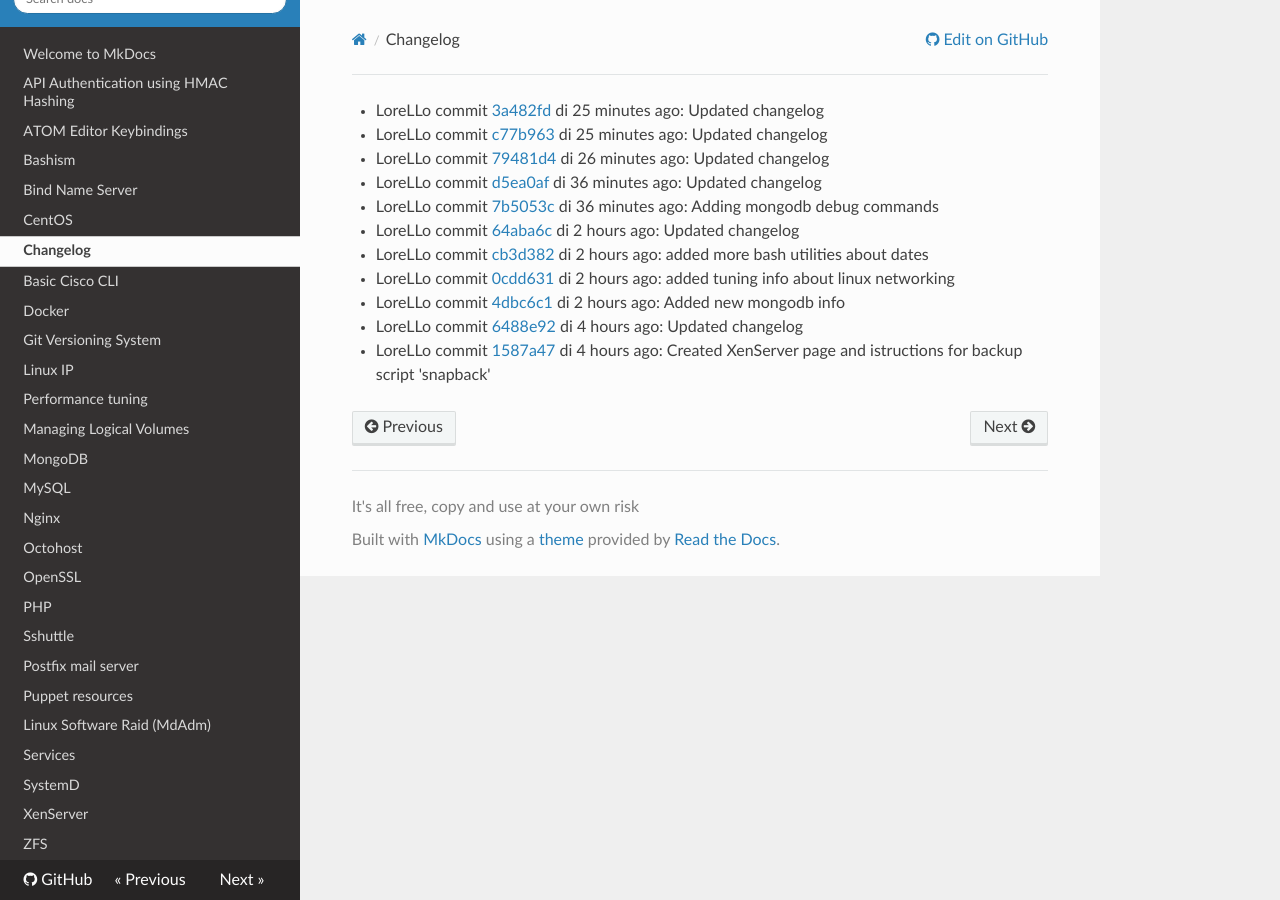
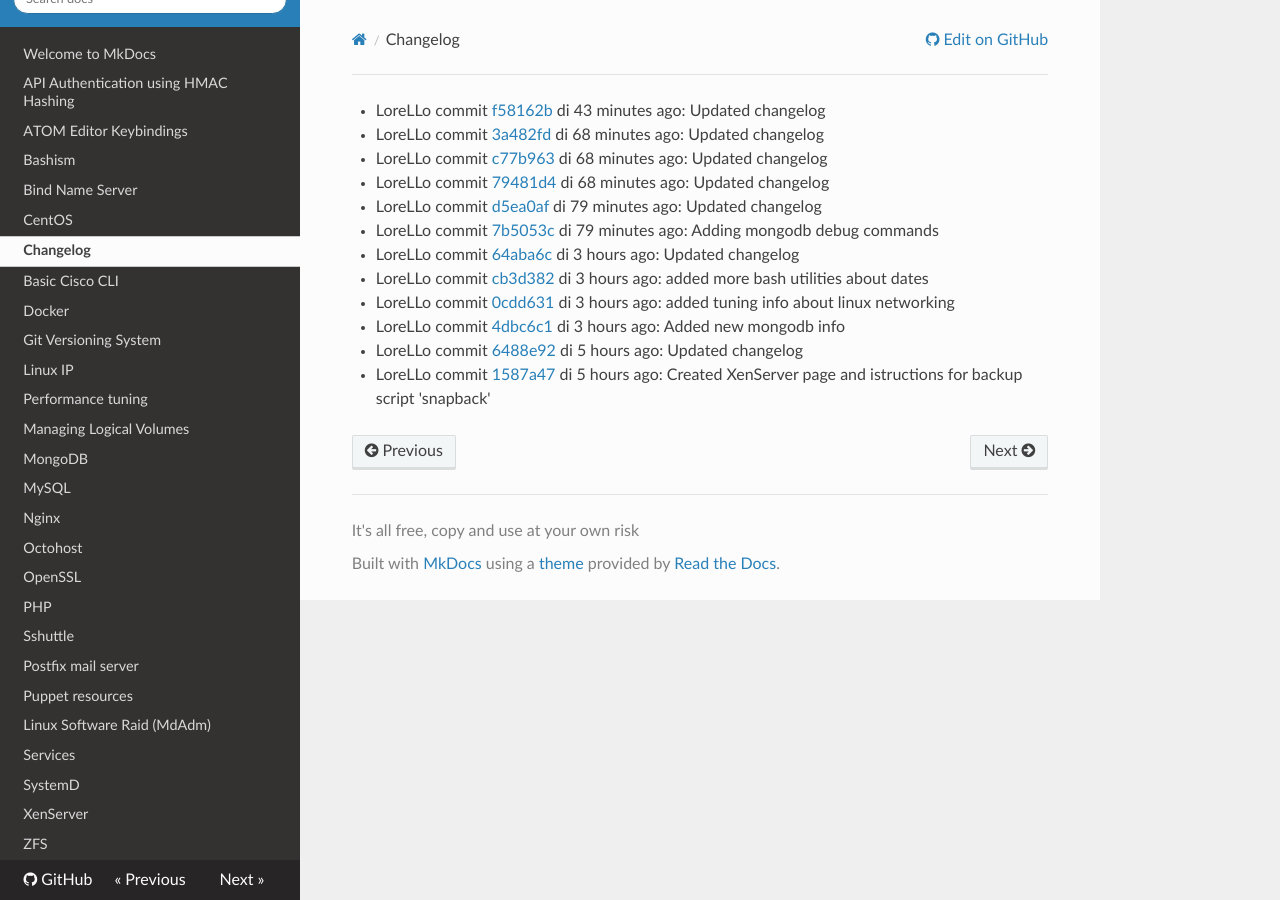
Before and after one commit to lorello/lorello.github.io, an MkDocs documentation site: the page built from docs/changelog.md, in a window 1280 px wide. Built offline with MkDocs 1.6.1, drawn with Linux system fonts in a browser that asks for light colours; nearby versions of some CDN libraries.

Commit message:
Updated changelog

```diff
--- a/docs/changelog.md
+++ b/docs/changelog.md
@@ -1,21 +1,23 @@
-* LoreLLo commit [3a482fd](https://github.com/lorello/lorello.github.io/commit/3a482fd7bf22857bcb8ac8b9c8da4b55238ef165) di 25 minutes ago: Updated changelog
+* LoreLLo commit [f58162b](https://github.com/lorello/lorello.github.io/commit/f58162b0b997a06db8f3cd55ddc970299ec3724d) di 43 minutes ago: Updated changelog
 
-* LoreLLo commit [c77b963](https://github.com/lorello/lorello.github.io/commit/c77b963eff00194efd9a971f3d80128bfb397225) di 25 minutes ago: Updated changelog
+* LoreLLo commit [3a482fd](https://github.com/lorello/lorello.github.io/commit/3a482fd7bf22857bcb8ac8b9c8da4b55238ef165) di 68 minutes ago: Updated changelog
 
-* LoreLLo commit [79481d4](https://github.com/lorello/lorello.github.io/commit/79481d477077dab776151f7329c0be4a1f07d1c4) di 26 minutes ago: Updated changelog
+* LoreLLo commit [c77b963](https://github.com/lorello/lorello.github.io/commit/c77b963eff00194efd9a971f3d80128bfb397225) di 68 minutes ago: Updated changelog
 
-* LoreLLo commit [d5ea0af](https://github.com/lorello/lorello.github.io/commit/d5ea0afe83a249f984e38a86c5dd9d1439a990bf) di 36 minutes ago: Updated changelog
+* LoreLLo commit [79481d4](https://github.com/lorello/lorello.github.io/commit/79481d477077dab776151f7329c0be4a1f07d1c4) di 68 minutes ago: Updated changelog
 
-* LoreLLo commit [7b5053c](https://github.com/lorello/lorello.github.io/commit/7b5053c923bb8f7021789647b501bc42c05ad6f2) di 36 minutes ago: Adding mongodb debug commands
+* LoreLLo commit [d5ea0af](https://github.com/lorello/lorello.github.io/commit/d5ea0afe83a249f984e38a86c5dd9d1439a990bf) di 79 minutes ago: Updated changelog
 
-* LoreLLo commit [64aba6c](https://github.com/lorello/lorello.github.io/commit/64aba6c69d87291124456adfb4a0655973ae4450) di 2 hours ago: Updated changelog
+* LoreLLo commit [7b5053c](https://github.com/lorello/lorello.github.io/commit/7b5053c923bb8f7021789647b501bc42c05ad6f2) di 79 minutes ago: Adding mongodb debug commands
 
-* LoreLLo commit [cb3d382](https://github.com/lorello/lorello.github.io/commit/cb3d3829a25db0decc1d9ff309a2929ff4096ba8) di 2 hours ago: added more bash utilities about dates
+* LoreLLo commit [64aba6c](https://github.com/lorello/lorello.github.io/commit/64aba6c69d87291124456adfb4a0655973ae4450) di 3 hours ago: Updated changelog
 
-* LoreLLo commit [0cdd631](https://github.com/lorello/lorello.github.io/commit/0cdd63186dbf5152c7d8a0fc0b9bf07cbb49b727) di 2 hours ago: added tuning info about linux networking
+* LoreLLo commit [cb3d382](https://github.com/lorello/lorello.github.io/commit/cb3d3829a25db0decc1d9ff309a2929ff4096ba8) di 3 hours ago: added more bash utilities about dates
 
-* LoreLLo commit [4dbc6c1](https://github.com/lorello/lorello.github.io/commit/4dbc6c1e751ab53a9abbe595f8e11c8e86f0d7f6) di 2 hours ago: Added new mongodb info
+* LoreLLo commit [0cdd631](https://github.com/lorello/lorello.github.io/commit/0cdd63186dbf5152c7d8a0fc0b9bf07cbb49b727) di 3 hours ago: added tuning info about linux networking
 
-* LoreLLo commit [6488e92](https://github.com/lorello/lorello.github.io/commit/6488e92062fb15905d975e6b2003042d53a00dd7) di 4 hours ago: Updated changelog
+* LoreLLo commit [4dbc6c1](https://github.com/lorello/lorello.github.io/commit/4dbc6c1e751ab53a9abbe595f8e11c8e86f0d7f6) di 3 hours ago: Added new mongodb info
 
-* LoreLLo commit [1587a47](https://github.com/lorello/lorello.github.io/commit/1587a4727ce98e48ead096e8459dd56ecb850230) di 4 hours ago: Created XenServer page and istructions for backup script 'snapback'
+* LoreLLo commit [6488e92](https://github.com/lorello/lorello.github.io/commit/6488e92062fb15905d975e6b2003042d53a00dd7) di 5 hours ago: Updated changelog
+
+* LoreLLo commit [1587a47](https://github.com/lorello/lorello.github.io/commit/1587a4727ce98e48ead096e8459dd56ecb850230) di 5 hours ago: Created XenServer page and istructions for backup script 'snapback'
```
